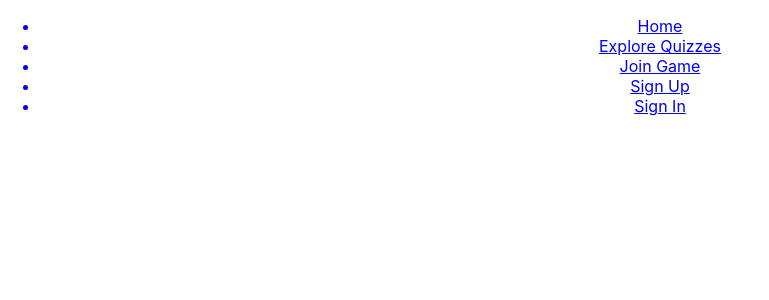
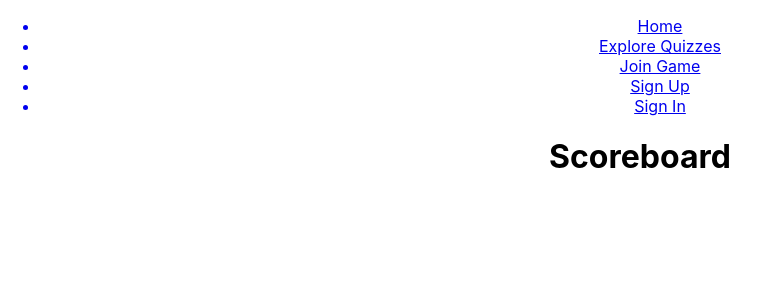
Before and after one commit to alexanderchao123/kwizit-frontend, a React (Create React App) app: page /rounds/1/scoreboard in a window 1280 px wide. Shown: the top 300 px of the page, without its empty margins (0-769 px from the left). Built offline with nearby package versions, Linux system fonts and the light colour scheme.

Commit message:
import RoundScoreboard component into RoundContianer to create a route

```diff
--- a/src/containers/RoundContainer.js
+++ b/src/containers/RoundContainer.js
@@ -3,6 +3,7 @@ import { Switch, Route } from 'react-router-dom'
 import RoundLobby from '../components/rounds/RoundLobby'
 import RoundQuestionBlock from '../components/rounds/RoundQuestionBlock'
 import RoundQuestionResult from '../components/rounds/RoundQuestionResult'
+import RoundScoreboard from '../components/rounds/RoundScoreboard'
 
 class RoundContainer extends Component {
   render() {
@@ -12,6 +13,7 @@ class RoundContainer extends Component {
           <Route path="/rounds/:pin/lobby" render={(props) => <RoundLobby {...props}/>}/>
           <Route path="/rounds/:pin/questionblock" render={(props) => <RoundQuestionBlock {...props}/>}/>
           <Route path="/rounds/:pin/questionresult" render={(props) => <RoundQuestionResult {...props}/>}/>
+          <Route path="/rounds/:pin/scoreboard" render={(props) => <RoundScoreboard {...props}/>}/>
         </Switch>
       </Fragment>
     )
```
